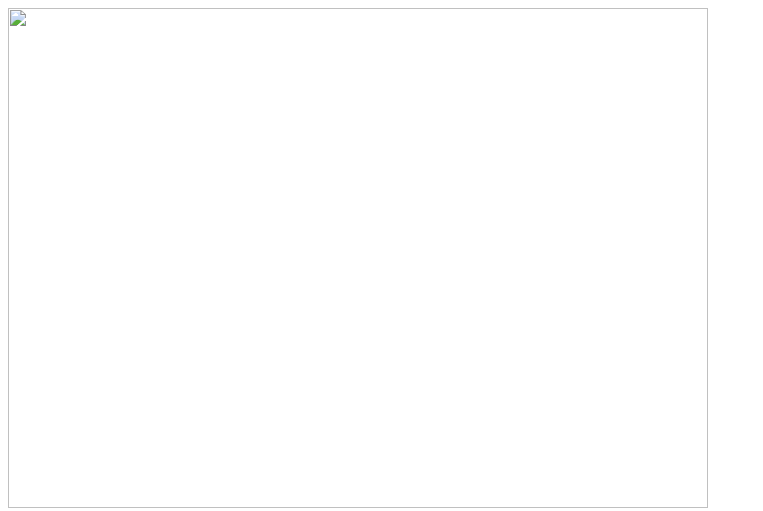
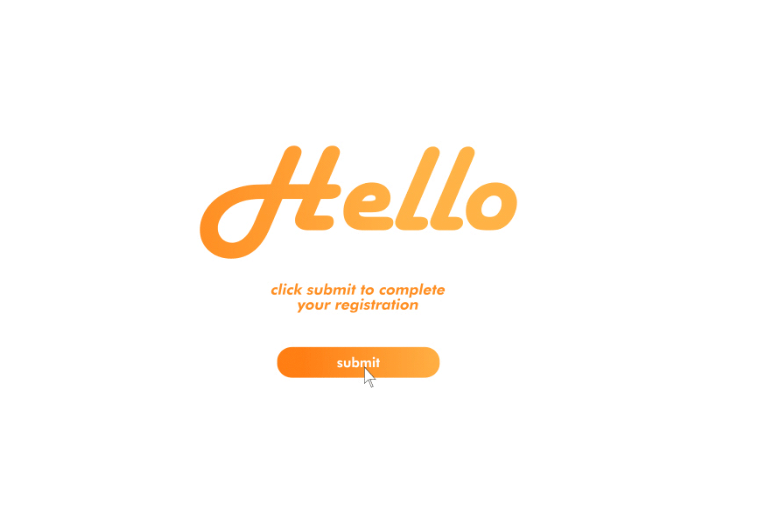
Before and after one commit to Srinethgithub/task-6, a plain HTML site: page day6.1.html in a window 1280 px wide. Shown: the whole page, without its empty margins (0-763 px from the left). Drawn offline with Linux system fonts and the light colour scheme.

Commit message:
Update day6.1.html

```diff
--- a/day6.1.html
+++ b/day6.1.html
@@ -6,7 +6,7 @@
     <title>Document</title>
 </head>
 <body>
-    <img src="../asects/images/registation.gif" height="500" width="700">
+    <img src="./images/registation.gif" height="500" width="700">
 
 </body>
 </html>
```
